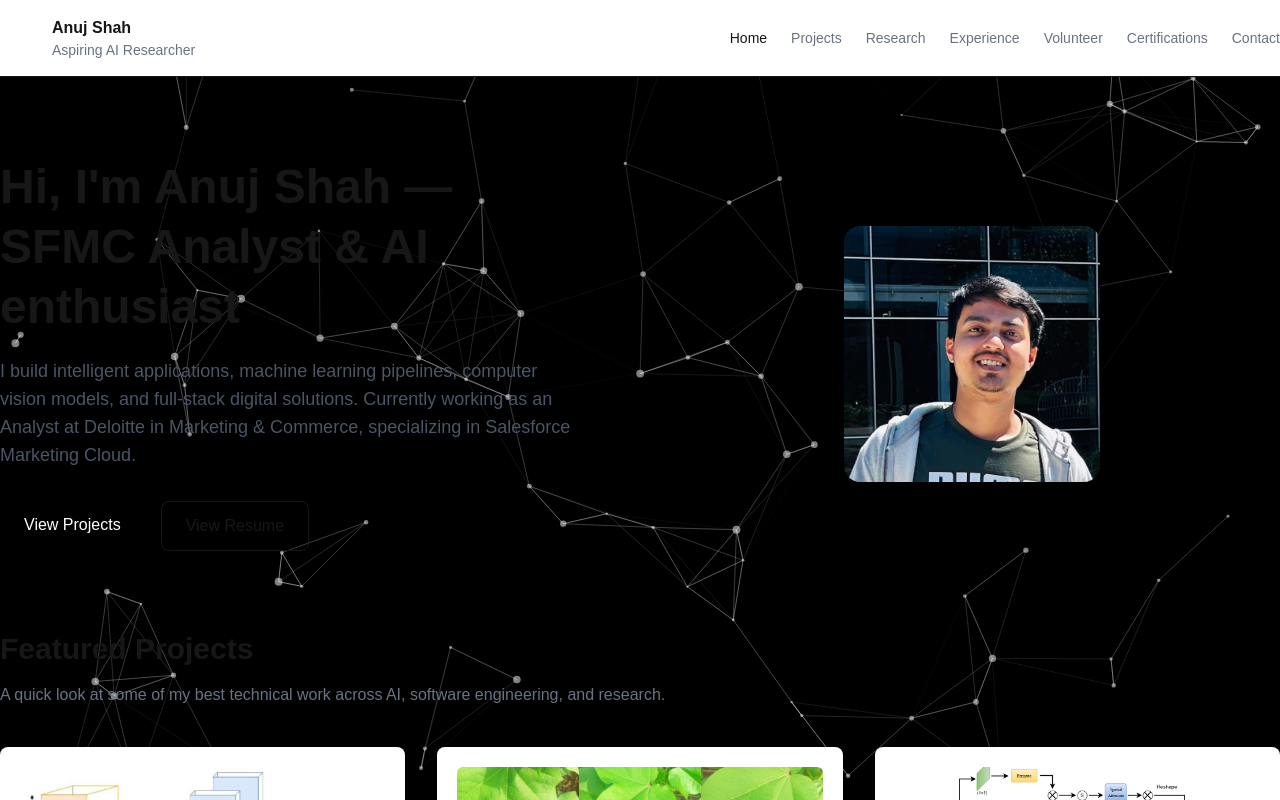
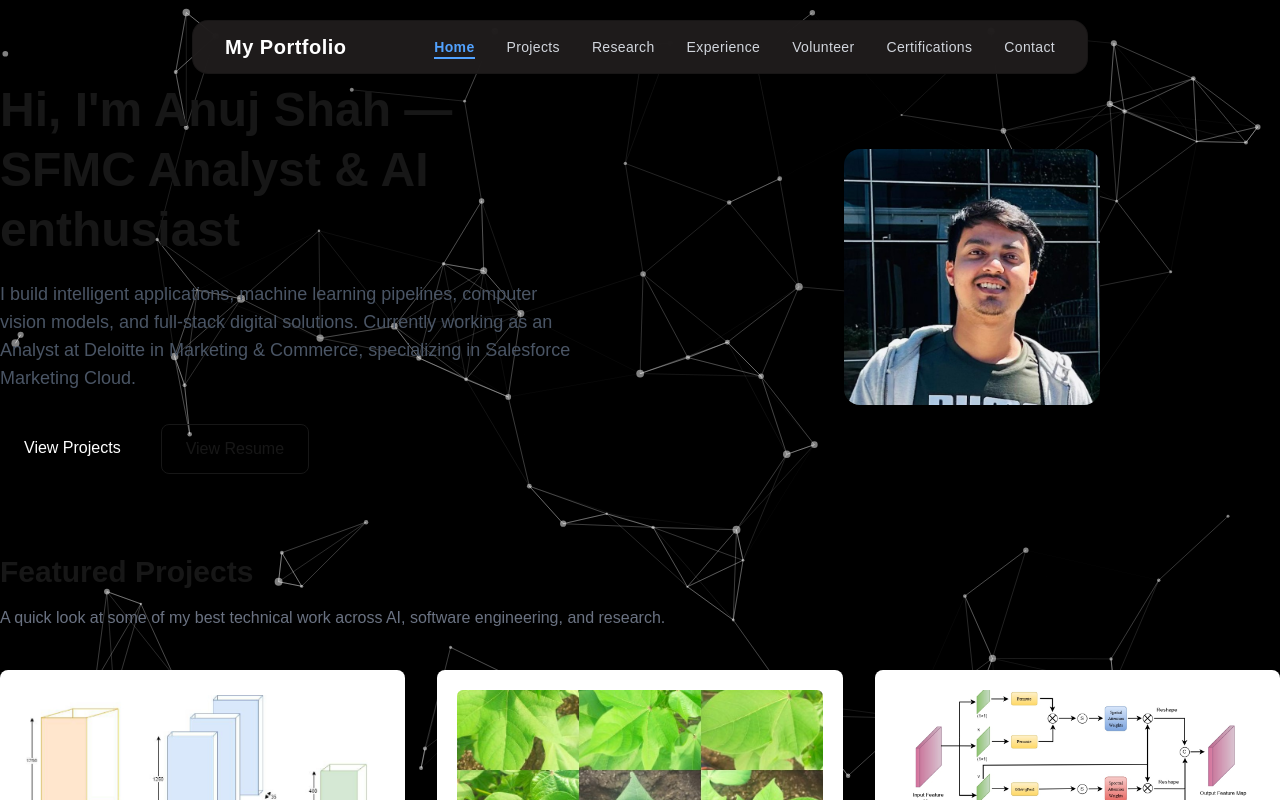
Before and after one commit to anutz15/portfolio-anuj, a Next.js app: page / in a window 1280 px wide. Shown: the top 800 px of the page. Built offline with nearby package versions, Linux system fonts and the light colour scheme.

Commit message:
Navbar changed, new resume added

```diff
--- a/src/app/layout.tsx
+++ b/src/app/layout.tsx
@@ -35,10 +35,7 @@ export default function RootLayout({
       <body
         className={`${geistSans.variable} ${geistMono.variable} antialiased bg-black`}
       >
-        {/* ⭐ FULLSCREEN PARTICLES BACKGROUND */}
         <ParticlesBackground />
-
-        {/* ⭐ ALL WEBSITE CONTENT ABOVE BACKGROUND */}
         <div className="relative z-10 min-h-screen flex flex-col">
           <Navbar />
           <main className="container py-10 flex-1">{children}</main>
--- a/src/components/Navbar.tsx
+++ b/src/components/Navbar.tsx
@@ -2,14 +2,12 @@
 
 import Link from "next/link";
 import { usePathname } from "next/navigation";
-import ThemeToggle from "./ThemeToggle";
-import { FaGithub, FaLinkedin } from "react-icons/fa";
 
 export default function Navbar() {
   const path = usePathname();
+
   const navItems = [
     { href: "/", label: "Home" },
-    // { href: "/about", label: "About" },
     { href: "/projects", label: "Projects" },
     { href: "/research", label: "Research" },
     { href: "/experience", label: "Experience" },
@@ -19,36 +17,53 @@ export default function Navbar() {
   ];
 
   return (
-    <header className="w-full border-b py-4 bg-white dark:bg-[#071024]/70 backdrop-blur-sm">
-      <div className="container flex items-center justify-between">
-        <Link href="/" className="flex items-center gap-3">
-          <div
-            aria-hidden
-            className="w-10 h-10 rounded-lg bg-gradient-to-br from-primary to-accent text-white flex items-center justify-center font-bold"
-          >
-            AS
-          </div>
-          <div className="hidden md:block">
-            <div className="font-semibold">Anuj Shah</div>
-            <div className="text-sm text-gray-500 dark:text-gray-400">Aspiring AI Researcher</div>
-          </div>
+    <header className="fixed top-5 left-1/2 -translate-x-1/2 z-20 w-[90%] md:w-[80%] lg:w-[70%]">
+      <nav
+        className="
+          flex items-center justify-between
+          px-8 py-3
+          rounded-2xl
+          bg-[#221e1e]/90
+          shadow-lg
+          backdrop-blur-md
+          border border-black/20
+          text-white
+        "
+      >
+        {/* LEFT SECTION — TITLE */}
+        <Link href="/" className="text-xl font-semibold tracking-wide">
+          My Portfolio
         </Link>
 
-        <nav className="hidden md:flex items-center gap-6">
-          {navItems.map((n) => (
-            <Link
-              key={n.href}
-              href={n.href}
-              className={`text-sm transition-colors ${
-                path === n.href ? "text-primary font-medium" : "text-gray-500 hover:text-primary"
-              }`}
-            >
-              {n.label}
-            </Link>
-          ))}
+        {/* RIGHT SECTION — NAV LINKS */}
+        <ul className="flex items-center gap-8 text-white">
+          {navItems.map((item) => {
+            const isActive = path === item.href;
 
-        </nav>
-      </div>
+            return (
+              <li key={item.href} className="relative group">
+                <Link
+                  href={item.href}
+                  className={`
+                    relative text-sm tracking-wide transition
+                    ${isActive ? "text-blue-400 font-semibold" : "text-gray-300 group-hover:text-white"}
+                  `}
+                >
+                  {item.label}
+
+                  {/* Underline animation */}
+                  <span
+                    className={`
+                      absolute left-0 -bottom-1 h-[2px] transition-all duration-300
+                      ${isActive ? "w-full bg-blue-400" : "w-0 bg-white group-hover:w-full"}
+                    `}
+                  ></span>
+                </Link>
+              </li>
+            );
+          })}
+        </ul>
+      </nav>
     </header>
   );
 }
--- a/src/lib/data.tsx
+++ b/src/lib/data.tsx
@@ -52,70 +52,70 @@ export const projects = [
     link: "#",
     category: "Machine Learning"
   },
-  {
-    id: "ml3",
-    title: "FraudGuard — Credit Card Fraud Detection",
-    description:
-      "Developed a fraud detection model using Logistic Regression, XGBoost, Random Forest, and Isolation Forest with SMOTE and feature engineering.",
-    stack: ["Python", "ML"],
-    image: "/images/fraud.png",
-    link: "#",
-    category: "Machine Learning"
-  },
-  {
-    id: "cv1",
-    title: "Automatic Number Plate Recognition (ANPR)",
-    description:
-      "Built a YOLOv5 + EasyOCR pipeline to detect and read number plates in real time.",
-    stack: ["YOLOv5", "Python", "OCR"],
-    image: "/images/anpr.png",
-    link: "#",
-    category: "Computer Vision"
-  },
+  // {
+  //   id: "ml3",
+  //   title: "FraudGuard — Credit Card Fraud Detection",
+  //   description:
+  //     "Developed a fraud detection model using Logistic Regression, XGBoost, Random Forest, and Isolation Forest with SMOTE and feature engineering.",
+  //   stack: ["Python", "ML"],
+  //   image: "/images/fraud.png",
+  //   link: "#",
+  //   category: "Machine Learning"
+  // },
+  // {
+  //   id: "cv1",
+  //   title: "Automatic Number Plate Recognition (ANPR)",
+  //   description:
+  //     "Built a YOLOv5 + EasyOCR pipeline to detect and read number plates in real time.",
+  //   stack: ["YOLOv5", "Python", "OCR"],
+  //   image: "/images/anpr.png",
+  //   link: "#",
+  //   category: "Computer Vision"
+  // },
 
-  // ==== SOFTWARE ENGINEERING PROJECTS ====
-  {
-    id: "web1",
-    title: "EventSphere — Event Booking Platform (MERN)",
-    description:
-      "Full-stack event management system with JWT auth, search filters, admin dashboard, and Razorpay payments.",
-    stack: ["React", "Node.js", "Express", "MongoDB"],
-    image: "/images/eventsphere.png",
-    link: "#",
-    category: "Web Development"
-  },
-  {
-    id: "web2",
-    title: "EcoCart — E-Commerce Platform",
-    description:
-      "Full e-commerce platform with cart, checkout, admin panel, JWT auth, and Stripe/PayPal integration.",
-    stack: ["React", "Node.js", "MongoDB"],
-    image: "/images/ecocart.png",
-    link: "#",
-    category: "Web Development"
-  },
-  {
-    id: "web3",
-    title: "Library Management System (Django)",
-    description:
-      "Built a complete LMS with book management, authentication, payment gateway, and Django backend.",
-    stack: ["Django", "Python"],
-    image: "/images/library.png",
-    link: "#",
-    category: "Web Development"
-  },
+  // // ==== SOFTWARE ENGINEERING PROJECTS ====
+  // {
+  //   id: "web1",
+  //   title: "EventSphere — Event Booking Platform (MERN)",
+  //   description:
+  //     "Full-stack event management system with JWT auth, search filters, admin dashboard, and Razorpay payments.",
+  //   stack: ["React", "Node.js", "Express", "MongoDB"],
+  //   image: "/images/eventsphere.png",
+  //   link: "#",
+  //   category: "Web Development"
+  // },
+  // {
+  //   id: "web2",
+  //   title: "EcoCart — E-Commerce Platform",
+  //   description:
+  //     "Full e-commerce platform with cart, checkout, admin panel, JWT auth, and Stripe/PayPal integration.",
+  //   stack: ["React", "Node.js", "MongoDB"],
+  //   image: "/images/ecocart.png",
+  //   link: "#",
+  //   category: "Web Development"
+  // },
+  // {
+  //   id: "web3",
+  //   title: "Library Management System (Django)",
+  //   description:
+  //     "Built a complete LMS with book management, authentication, payment gateway, and Django backend.",
+  //   stack: ["Django", "Python"],
+  //   image: "/images/library.png",
+  //   link: "#",
+  //   category: "Web Development"
+  // },
 
-  // ==== CS CORE ====
-  {
-    id: "cs1",
-    title: "SmartScheduler — CPU Scheduling Simulator",
-    description:
-      "Simulator implementing FCFS, SJF, Priority Scheduling, and Round Robin with visualizations and metrics.",
-    stack: ["C", "C++", "OS Concepts"],
-    image: "/images/scheduler.png",
-    link: "#",
-    category: "CS Fundamentals"
-  },
+  // // ==== CS CORE ====
+  // {
+  //   id: "cs1",
+  //   title: "SmartScheduler — CPU Scheduling Simulator",
+  //   description:
+  //     "Simulator implementing FCFS, SJF, Priority Scheduling, and Round Robin with visualizations and metrics.",
+  //   stack: ["C", "C++", "OS Concepts"],
+  //   image: "/images/scheduler.png",
+  //   link: "#",
+  //   category: "CS Fundamentals"
+  // },
 ];
 
 // =========================
```
Also changed, not shown: 1 other file (tests, documents, lock files or other folders).
